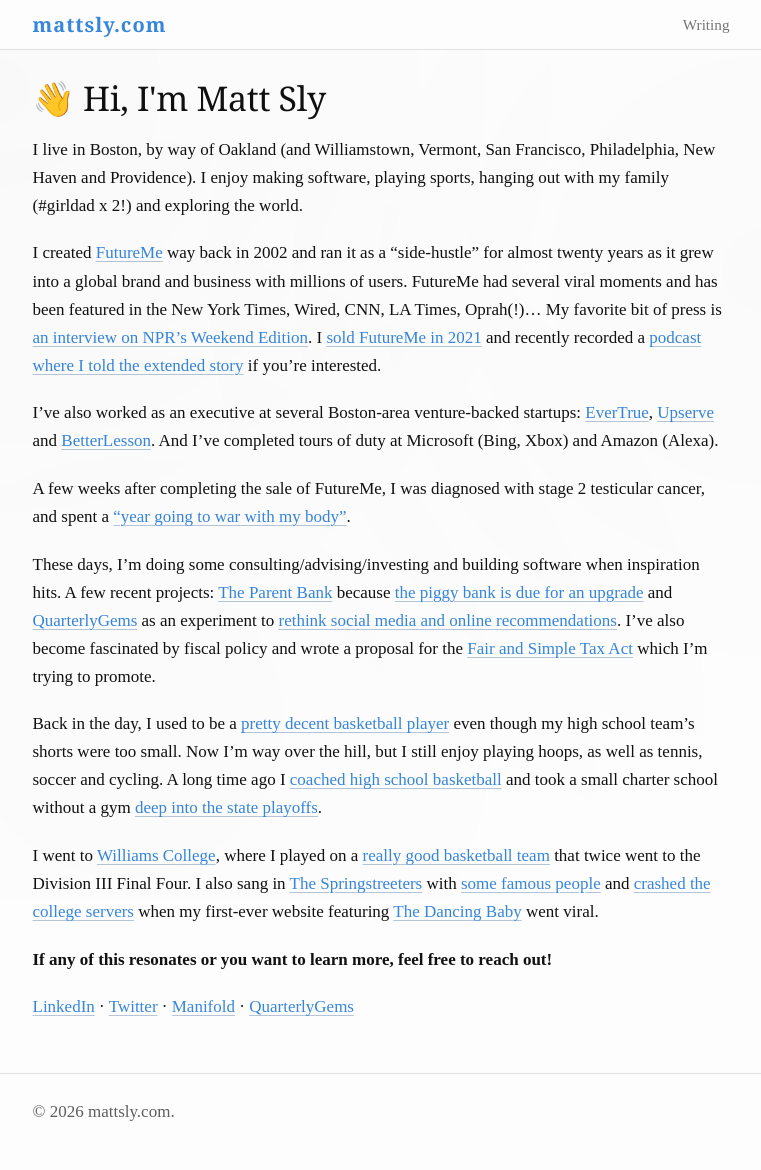
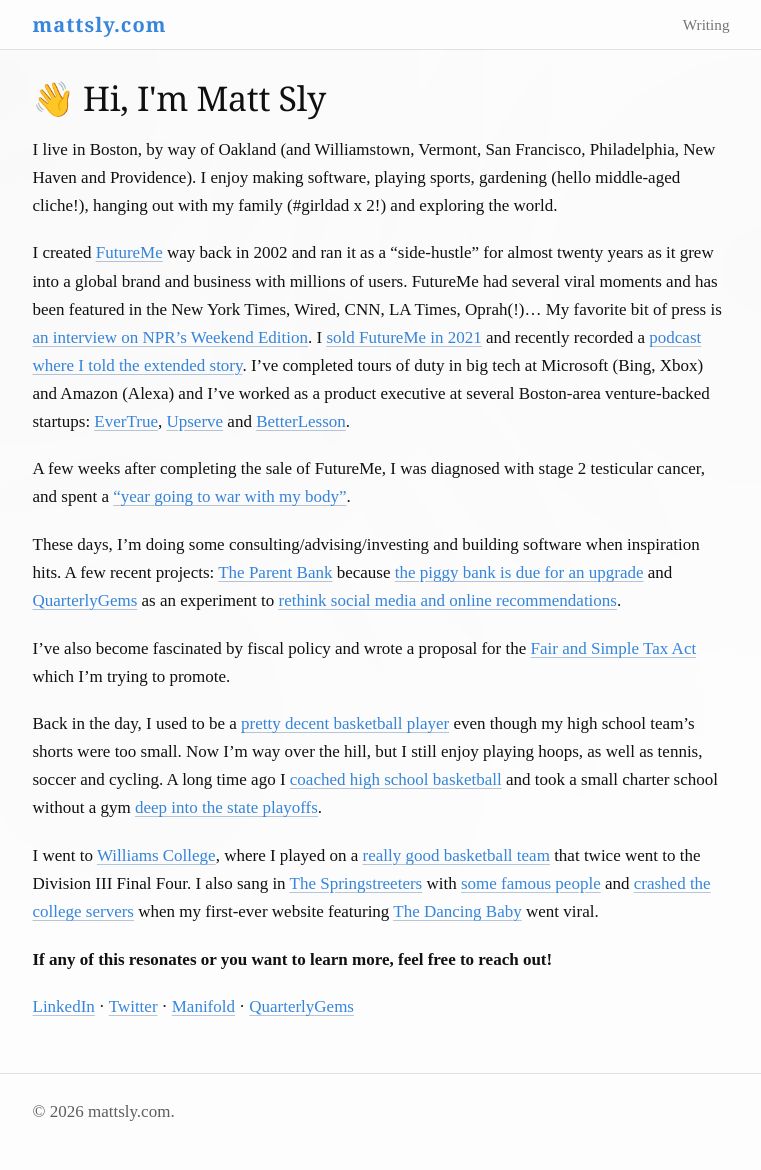
Before and after one commit to mattsly/mattsly.github.io, a Jekyll site: the page built from index.md, in a window 1280 px wide. Shown: the whole page, without its empty margins (259-1020 px from the left). Built offline with Jekyll 4.4.1, drawn with Linux system fonts in a browser that asks for light colours; our own code applies the rules of GitHub Pages for plain Markdown files.

Commit message:
update June 2026 monthly post; enhance content with graduation highlights, sports achievements, and personal reflections; add new images

```diff
--- a/index.md
+++ b/index.md
@@ -2,15 +2,15 @@
 title: 👋 Hi, I'm Matt Sly
 ---
 
-I live in Boston, by way of Oakland (and Williamstown, Vermont, San Francisco, Philadelphia, New Haven and Providence). I enjoy making software, playing sports, hanging out with my family (#girldad x 2!) and exploring the world.
+I live in Boston, by way of Oakland (and Williamstown, Vermont, San Francisco, Philadelphia, New Haven and Providence). I enjoy making software, playing sports, gardening (hello middle-aged cliche!), hanging out with my family (#girldad x 2!) and exploring the world.
 
-I created [FutureMe](https://www.futureme.org) way back in 2002 and ran it as a "side-hustle" for almost twenty years as it grew into a global brand and business with millions of users. FutureMe had several viral moments and has been featured in the New York Times, Wired, CNN, LA Times, Oprah(!)... My favorite bit of press is [an interview on NPR's Weekend Edition](https://www.npr.org/templates/story/story.php?storyId=9261640). I [sold FutureMe in 2021](https://www.linkedin.com/feed/update/urn:li:activity:6877285007862333441/) and recently recorded a [podcast where I told the extended story](https://www.youtube.com/watch?v=hSBxSwbQeI8) if you're interested.
-
-I've also worked as an executive at several Boston-area venture-backed startups: [EverTrue](https://www.evertrue.com/), [Upserve](https://www.lightspeedhq.com/upserve/) and [BetterLesson](https://betterlesson.com/). And I've completed tours of duty at Microsoft (Bing, Xbox) and Amazon (Alexa).
+I created [FutureMe](https://www.futureme.org) way back in 2002 and ran it as a "side-hustle" for almost twenty years as it grew into a global brand and business with millions of users. FutureMe had several viral moments and has been featured in the New York Times, Wired, CNN, LA Times, Oprah(!)... My favorite bit of press is [an interview on NPR's Weekend Edition](https://www.npr.org/templates/story/story.php?storyId=9261640). I [sold FutureMe in 2021](https://www.linkedin.com/feed/update/urn:li:activity:6877285007862333441/) and recently recorded a [podcast where I told the extended story](https://www.youtube.com/watch?v=hSBxSwbQeI8). I've completed tours of duty in big tech at Microsoft (Bing, Xbox) and Amazon (Alexa) and I've worked as a product executive at several Boston-area venture-backed startups: [EverTrue](https://www.evertrue.com/), [Upserve](https://www.lightspeedhq.com/upserve/) and [BetterLesson](https://betterlesson.com/).
 
 A few weeks after completing the sale of FutureMe, I was diagnosed with stage 2 testicular cancer, and spent a ["year going to war with my body"]({% post_url 2023-03-01-the-war-with-my-body %}).
 
-These days, I'm doing some consulting/advising/investing and building software when inspiration hits. A few recent projects: [The Parent Bank](https://www.theparentbank.org) because [the piggy bank is due for an upgrade](https://www.theparentbank.com/blog/posts/five-problems-with-a-piggy-bank) and [QuarterlyGems](https://www.quarterlygems.com/users/mattsly) as an experiment to [rethink social media and online recommendations](https://www.quarterlygems.com/pages/why). I've also become fascinated by fiscal policy and wrote a proposal for the [Fair and Simple Tax Act](https://www.mattsly.com/fair-and-simple-tax-act/) which I'm trying to promote.
+These days, I'm doing some consulting/advising/investing and building software when inspiration hits. A few recent projects: [The Parent Bank](https://www.theparentbank.org) because [the piggy bank is due for an upgrade](https://www.theparentbank.com/blog/posts/five-problems-with-a-piggy-bank) and [QuarterlyGems](https://www.quarterlygems.com/users/mattsly) as an experiment to [rethink social media and online recommendations](https://www.quarterlygems.com/pages/why).
+
+I've also become fascinated by fiscal policy and wrote a proposal for the [Fair and Simple Tax Act](https://www.mattsly.com/fair-and-simple-tax-act/) which I'm trying to promote.
 
 Back in the day, I used to be a [pretty decent basketball player](https://photos.app.goo.gl/4noKg75z7k4vXJag8) even though my high school team's shorts were too small. Now I'm way over the hill, but I still enjoy playing hoops, as well as tennis, soccer and cycling. A long time ago I [coached high school basketball](https://photos.app.goo.gl/PPsTF9LEoRRYw2TK8) and took a small charter school without a gym [deep into the state playoffs](https://www.sfgate.com/preps/article/Gateway-beats-long-odds-to-reach-NorCal-playoffs-2812135.php).
 
```
Also changed, not shown: _posts/monthly/2026-06-30-monthly.md (+32 -10 lines), _posts/monthly/2026-07-31-monthly.md (added, +21 -0 lines), 4 other files.
